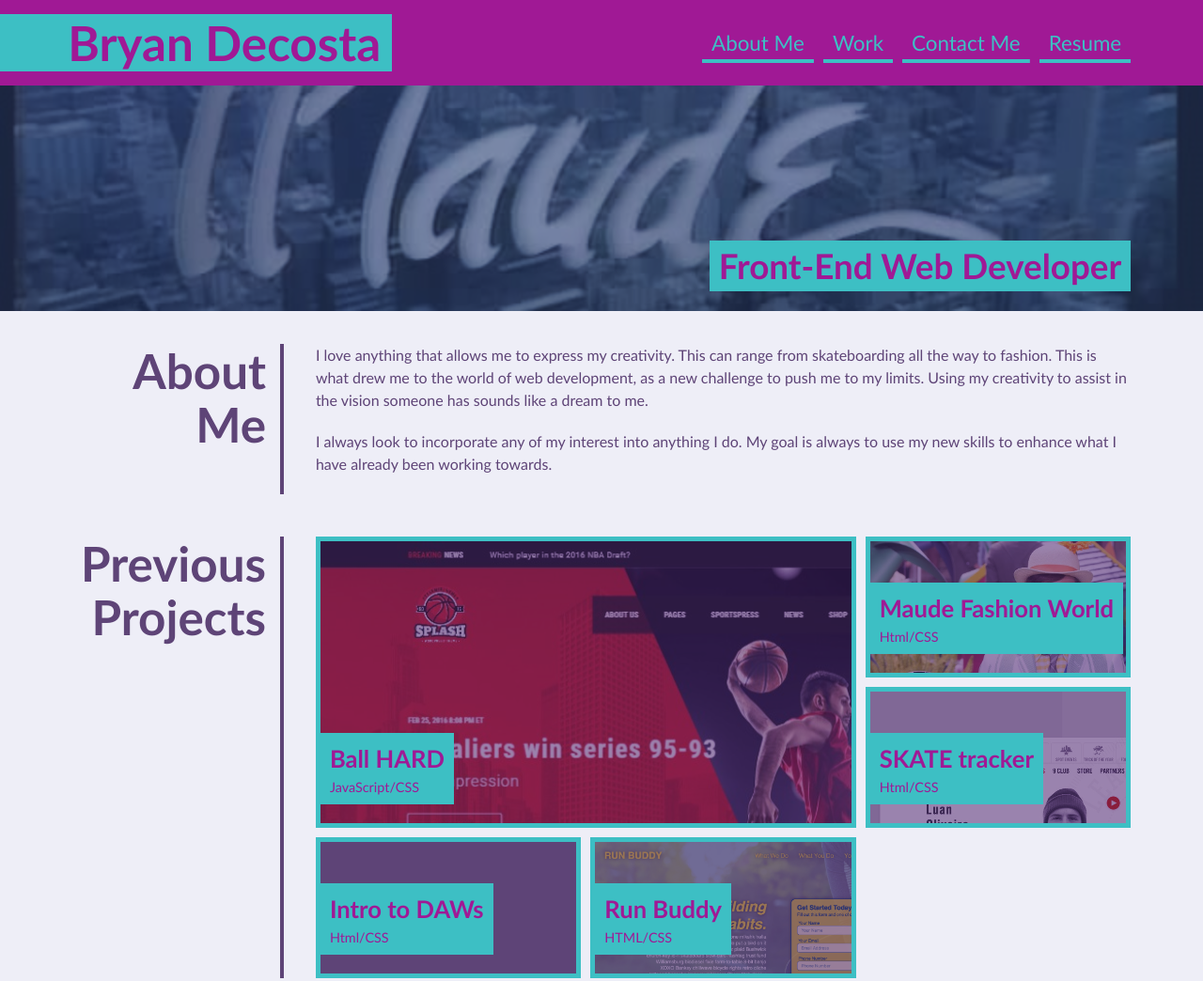
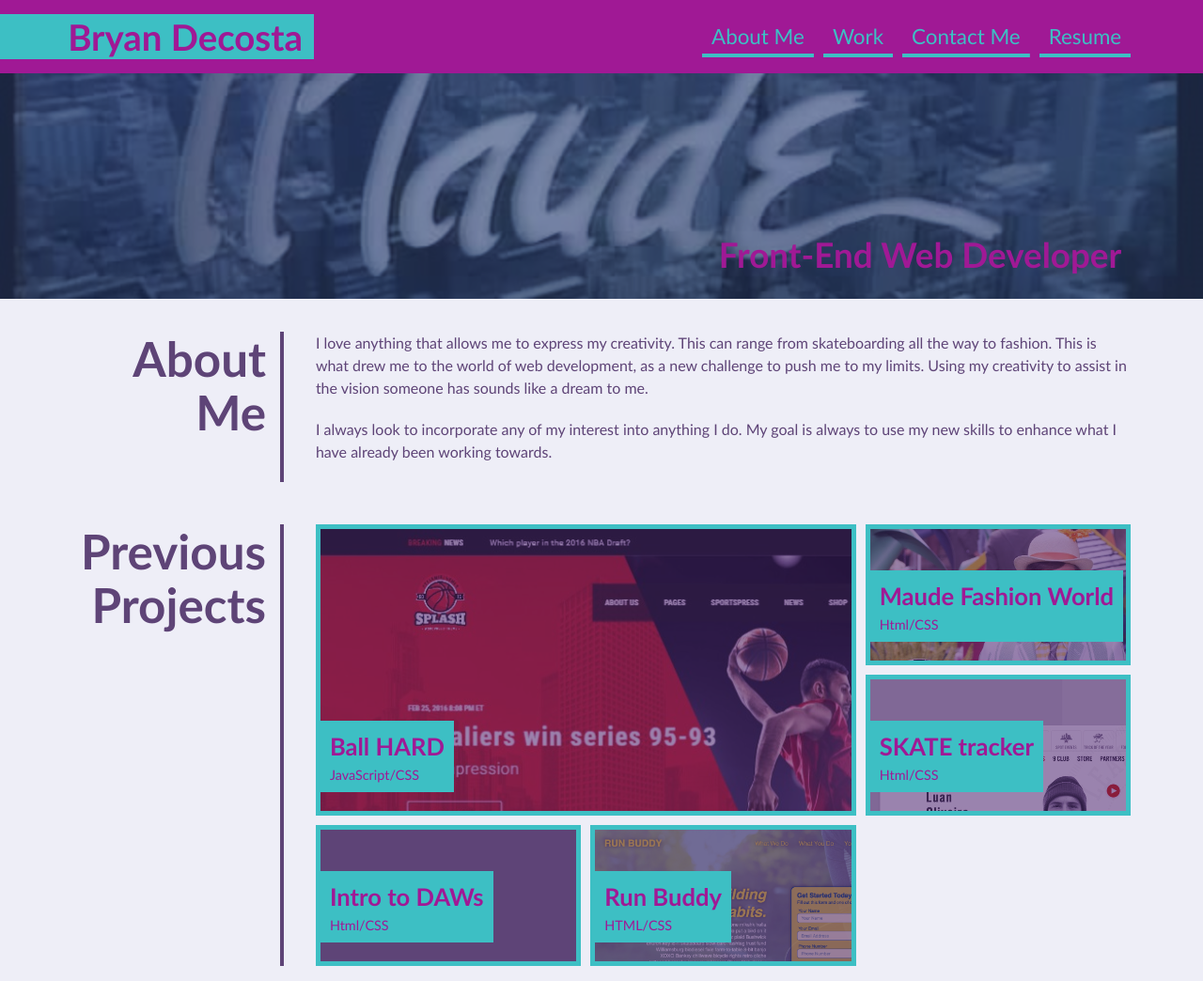
Before and after one commit to Bdecosta/Challenge-2, a plain HTML site: page index.html in a window 1280 px wide. Shown: the top 1044 px of the page at 94% size. Drawn offline with Linux system fonts and the light colour scheme.

```diff
--- a/assets/css/style.css
+++ b/assets/css/style.css
@@ -48,7 +48,7 @@
     background-color: var(--secondary);
     padding: 5px 1% 5px 6%;
     margin: 0;
-    font-size: 4vw;
+    font-size: 3vw;
     line-height: 1;
   }
 
@@ -105,7 +105,6 @@
   }
 
   .hero-banner h2 {
-    background-color: var(--secondary);
     color: var(--tertiary);
     margin: 0;
     padding: 5px 10px;
```
